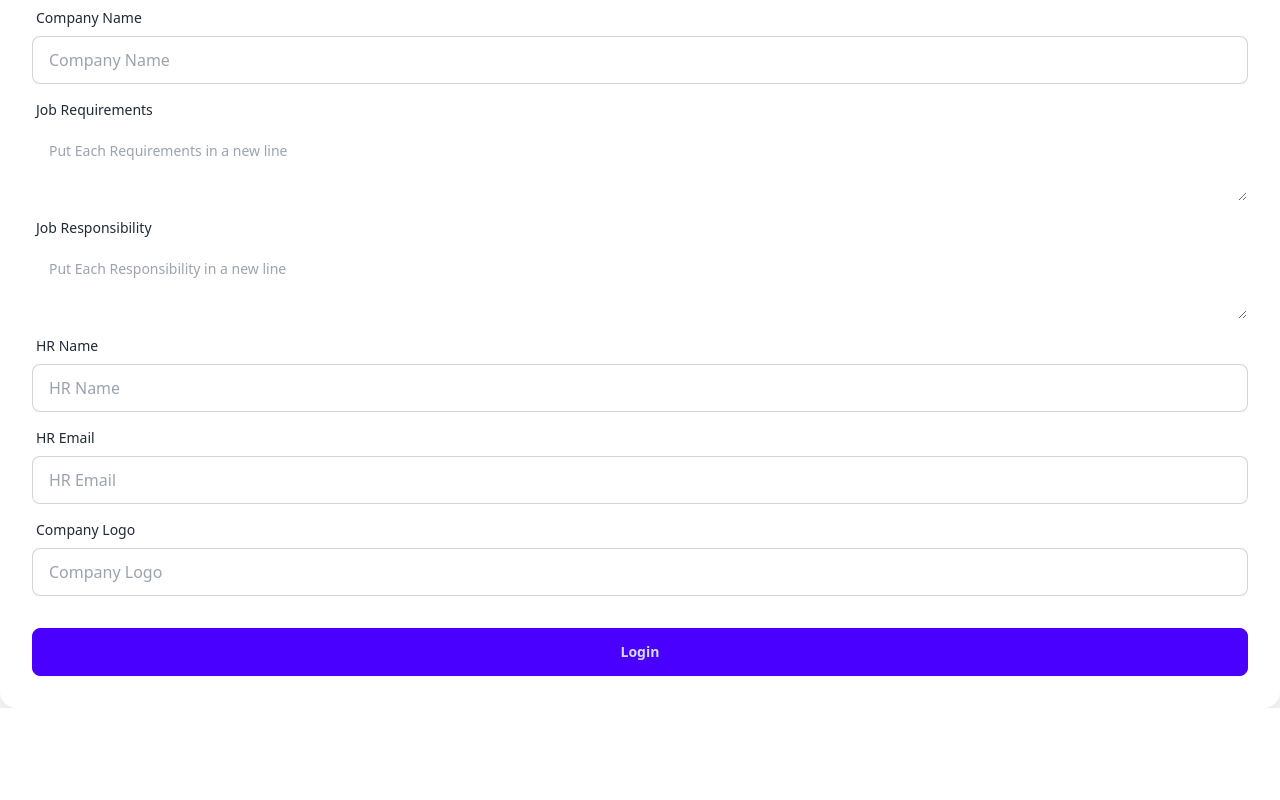
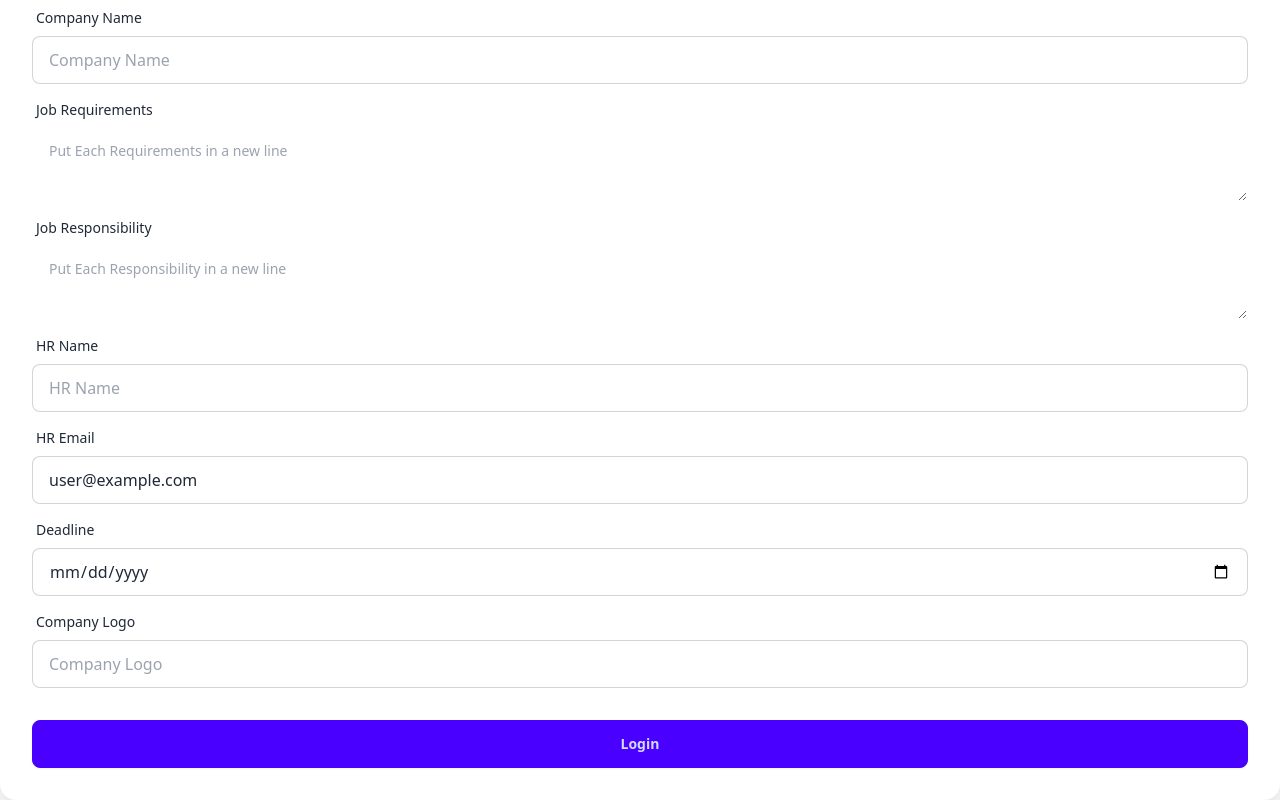
Before and after one commit to impressivecoder01/milestone-11Client-p, a React (Vite) app: page /addJob in a window 1280 px wide. Shown: the part 714-1514 px from the top of the page. Before the commit the page ends 1422 px from the top, so only its background shows below. Built offline with nearby package versions, Linux system fonts and the light colour scheme; no server answers; sample sign-in values are in the browser's storage.

Commit message:
fixed some bugs

```diff
--- a/src/pages/AddJob.jsx
+++ b/src/pages/AddJob.jsx
@@ -1,9 +1,11 @@
-import React from "react";
+import React, { useContext } from "react";
 import { useNavigate } from "react-router-dom";
 import Swal from "sweetalert2";
+import { AuthContext } from "../Provider/AuthProvider";
 
 const AddJob = () => {
   const navigate = useNavigate();
+  const {user} = useContext(AuthContext)
   const handleAddJob = (e) => {
     e.preventDefault();
     const formData = new FormData(e.target);
@@ -208,6 +210,21 @@ const AddJob = () => {
               type="email"
               placeholder="HR Email"
               name="hr_email"
+              defaultValue={user?.email}
+              className="input input-bordered"
+              required
+            />
+          </div>
+          {/* application deadline */}
+          <div className="form-control">
+            <label className="label">
+              <span className="label-text">Deadline</span>
+            </label>
+            <input
+              type="date"
+              placeholder="Deadline"
+              name="applicationDeadline"
+
               className="input input-bordered"
               required
             />
--- /dev/null
+++ b/src/pages/MyPostedJobs.jsx
@@ -0,0 +1,22 @@
+import React, { useContext, useEffect, useState } from 'react';
+import { AuthContext } from '../Provider/AuthProvider';
+
+const MyPostedJobs = () => {
+    const [jobs, setJobs] = useState([])
+    const {user} = useContext(AuthContext)
+    useEffect(()=>{
+        fetch(`http://localhost:5000/works?email=${user.email}`)
+        .then(res=> res.json())
+        .then(data=> {
+            setJobs(data)
+        })
+    }, [user.email])
+
+        return (
+        <div>
+            <h1>My posted Jobs {jobs.length}</h1>
+        </div>
+    );
+};
+
+export default MyPostedJobs;
--- a/src/pages/Register/Register.jsx
+++ b/src/pages/Register/Register.jsx
@@ -2,7 +2,7 @@ import Lottie from "lottie-react";
 import React, { useContext } from "react";
 import registerLottieData from "../../assets/Lottiefiles/Animation - 1734550880947.json";
 import { AuthContext } from "../../Provider/AuthProvider";
-import { useNavigate } from "react-router-dom";
+import { Link, useNavigate } from "react-router-dom";
 const Register = () => {
   const { createUser, setUser, updateUserProfile } = useContext(AuthContext);
   const navigate = useNavigate();
@@ -105,16 +105,13 @@ const Register = () => {
                   className="input input-bordered"
                   required
                 />
-                <label className="label">
-                  <a href="#" className="label-text-alt link link-hover">
-                    Forgot password?
-                  </a>
-                </label>
+
               </div>
               <div className="form-control mt-6">
                 <button className="btn btn-primary">Register</button>
               </div>
             </form>
+            <Link to='/login'>Login Here</Link>
           </div>
         </div>
       </div>
--- a/src/pages/SignIn.jsx
+++ b/src/pages/SignIn.jsx
@@ -1,7 +1,7 @@
 import React, { useContext } from "react";
 import lottieSingInAnimation from "../../src/assets/LottieLogin/Animation - 1734564332865.json";
 import Lottie from "lottie-react";
-import { useLocation, useNavigate } from "react-router-dom";
+import { Link, useLocation, useNavigate } from "react-router-dom";
 import { AuthContext } from "../Provider/AuthProvider";
 const SignIn = () => {
   const navigate = useNavigate()
@@ -88,6 +88,9 @@ const SignIn = () => {
               <div className="pb-3">
                 <button onClick={handleSocialSignIn} className="btn btn-warning">Google SignIn</button>
               </div>
+              <div>
+                <p>Didn't Sign In yet! <br /> <Link to='/register'>Register Here</Link></p>
+              </div>
             </div>
           </div>
         </div>
--- a/src/pages/shared/Navbar.jsx
+++ b/src/pages/shared/Navbar.jsx
@@ -22,6 +22,7 @@ const Navbar = () => {
         <NavLink to='/'>Home</NavLink>
       </li>
       <li><NavLink to='/myApplications'>My Application</NavLink></li>
+      <li><NavLink to='/myPostedJobs'>My Posted Jobs</NavLink></li>
     </>
   );
   return (
--- a/src/router/router.jsx
+++ b/src/router/router.jsx
@@ -1,7 +1,4 @@
-import {
-    createBrowserRouter,
-
-  } from "react-router-dom";
+import { createBrowserRouter } from "react-router-dom";
 import Home from "../pages/Home/Home";
 import MainLayout from "../Layout/MainLayout";
 import Navbar from "../pages/shared/Navbar";
@@ -12,43 +9,69 @@ import Private from "../pages/Private/Private";
 import ApplyJob from "../pages/ApplyJob";
 import MyApplications from "../pages/MyApplications";
 import AddJob from "../pages/AddJob";
+import MyPostedJobs from "../pages/MypostedJobs";
 
 const router = createBrowserRouter([
   {
     path: "/",
     element: <MainLayout></MainLayout>,
     errorElement: <h1>Router not found.</h1>,
-      children:[
+    children: [
       {
-            path: '/',
-            element: <Home></Home>
+        path: "/",
+        element: <Home></Home>,
       },
       {
-          path: '/jobs/:id',
-          element: <Private><JobDetails></JobDetails></Private>,
-          loader: ({params}) => fetch(`http://localhost:5000/works/${params.id}`)
+        path: "/jobs/:id",
+        element: (
+          <Private>
+            <JobDetails></JobDetails>
+          </Private>
+        ),
+        loader: ({ params }) =>
+          fetch(`http://localhost:5000/works/${params.id}`),
       },
       {
-          path: '/jobApply/:id',
-          element: <Private><ApplyJob></ApplyJob></Private>
+        path: "/jobApply/:id",
+        element: (
+          <Private>
+            <ApplyJob></ApplyJob>
+          </Private>
+        ),
       },
       {
-          path: '/myApplications',
-          element: <Private><MyApplications></MyApplications></Private>
+        path: "/myApplications",
+        element: (
+          <Private>
+            <MyApplications></MyApplications>
+          </Private>
+        ),
       },
       {
-          path: '/addJob',
-          element: <Private><AddJob></AddJob></Private>
-        },
-
-      ]
-    },{
-      path: '/register',
-      element: <Register></Register>
+        path: "/addJob",
+        element: (
+          <Private>
+            <AddJob></AddJob>
+          </Private>
+        ),
       },
       {
-    path: '/login',
-    element: <SignIn></SignIn>
+        path: "/myPostedJobs",
+        element: (
+          <Private>
+            <MyPostedJobs></MyPostedJobs>
+          </Private>
+        ),
+      },
+    ],
+  },
+  {
+    path: "/register",
+    element: <Register></Register>,
+  },
+  {
+    path: "/login",
+    element: <SignIn></SignIn>,
   },
 ]);
 
```
Lines whose indentation alone changed are shown as unchanged.
